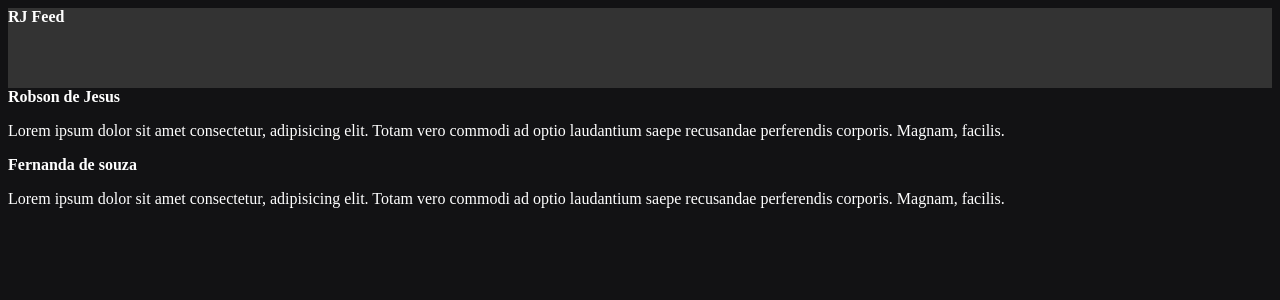
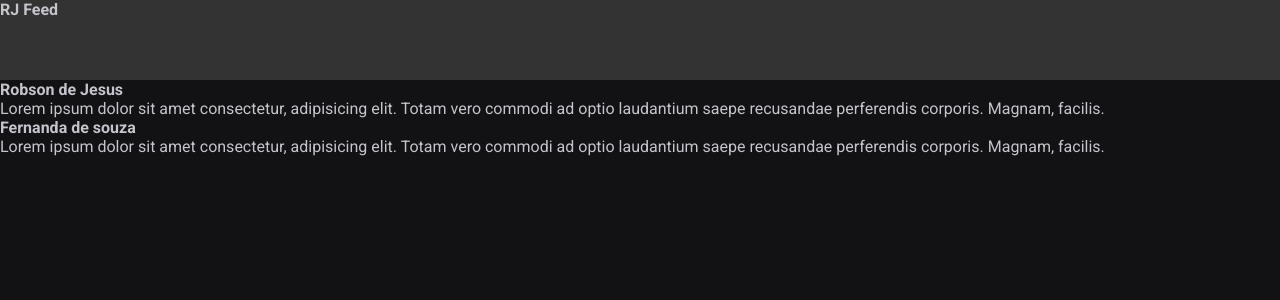
Before and after one commit to robsondejesus1996/feed-rj, a React (Vite) app: page / in a window 1280 px wide. Shown: the top 300 px of the page. Built offline with nearby package versions, Linux system fonts and the light colour scheme.

Commit message:
Css global

```diff
--- a/index.html
+++ b/index.html
@@ -2,8 +2,11 @@
 <html lang="en">
   <head>
     <meta charset="UTF-8" />
+    <link rel="preconnect" href="https://fonts.googleapis.com"/>
+    <link rel="preconnect" href="https://fonts.gstatic.com" crossorigin/>
     <link rel="icon" type="image/svg+xml" href="/vite.svg" />
     <meta name="viewport" content="width=device-width, initial-scale=1.0" />
+    <link href="https://fonts.googleapis.com/css2?family=Roboto:wght@400;700&display=swap" rel="stylesheet"/>
     <title>Ignite Feed</title>
   </head>
   <body>
--- a/src/App.jsx
+++ b/src/App.jsx
@@ -1,7 +1,7 @@
 import {Post} from './Post'
 import { Header } from './components/Header'
 
-import './styles.css'
+import './global.css'
 
 export function App() {
 
--- a/src/components/Header.jsx
+++ b/src/components/Header.jsx
@@ -1,6 +1,5 @@
 import styles from './Header.module.css'
 
-console.log(styles)
 
 
 export function Header(){
--- /dev/null
+++ b/src/global.css
@@ -0,0 +1,32 @@
+:root {
+    --white: #fff;
+    --gray-100: #e1e1e6;
+    --gray-300: #c4c4cc;
+    --gray-400: #8d8d99;
+    --gray-600: #323238;
+    --gray-700: #29292e;
+    --gray-800: #202024;
+    --gray-900: #121214;
+
+    --green-500: #00875f;
+  }
+
+*{
+    margin: 0;
+    padding: 0;
+    box-shadow: border-box;
+}
+
+body{
+    background: var(--gray-900);
+    color: var(--gray-300);
+    -webkit-font-smothing: antialiased;
+
+}
+
+
+body, input, textarea, button{
+    font-family: 'Roboto', sans-serif;
+    font-weight: 400;
+    font-size: 1rem;
+}
--- a/src/styles.css
+++ /dev/null
@@ -1,4 +0,0 @@
-body{
-    background: #121214;
-    color: #fff;
-}
```
